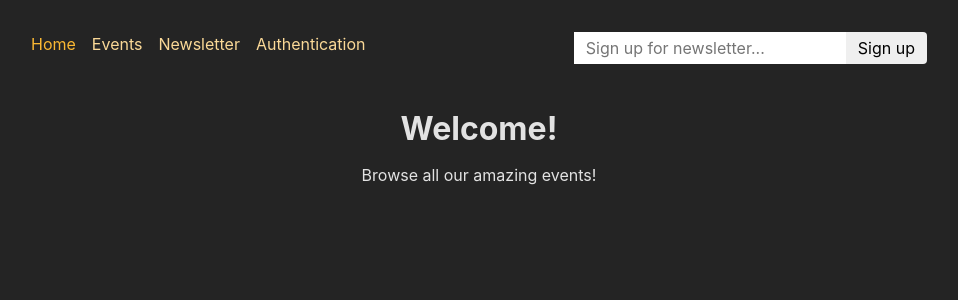
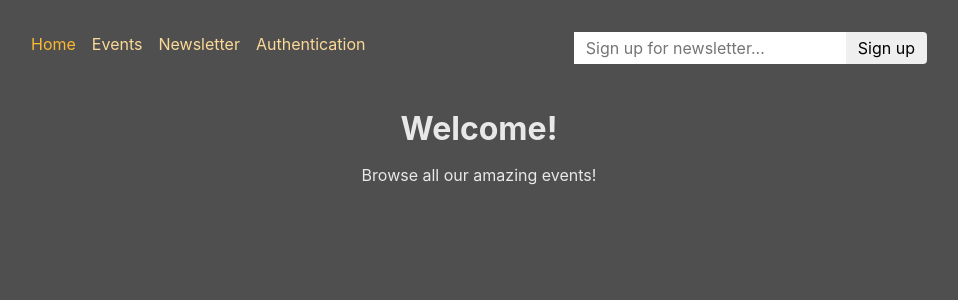
Before and after one commit to DiMazurenko/event_app_SPA, a React (Create React App) app in the folder frontend/: page / in a window 1280 px wide. Shown: the top 300 px of the page, without its empty margins (161-1119 px from the left). Built offline with nearby package versions, Linux system fonts and the light colour scheme.

Commit message:
add deploy update

```diff
--- a/frontend/src/index.css
+++ b/frontend/src/index.css
@@ -10,7 +10,7 @@
 
   color-scheme: light dark;
   color: rgba(255, 255, 255, 0.87);
-  background-color: #242424;
+  background-color: #4f4f4f;
 
   font-synthesis: none;
   text-rendering: optimizeLegibility;
```
Also changed, not shown: 2 other files (tests, documents, lock files or other folders).
